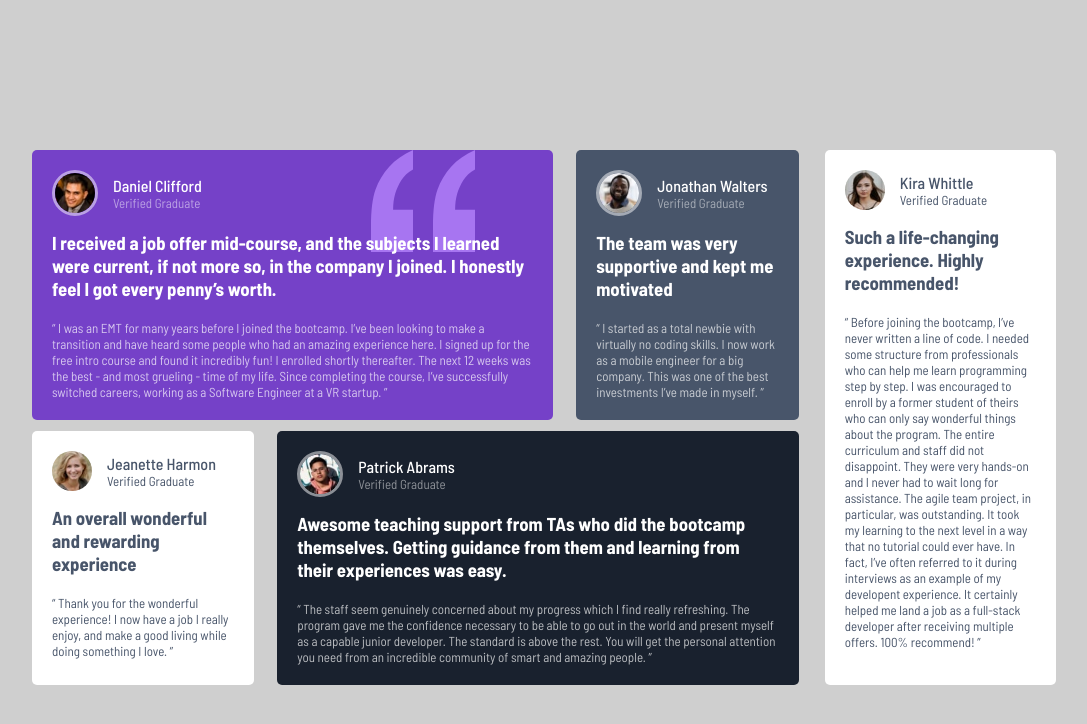
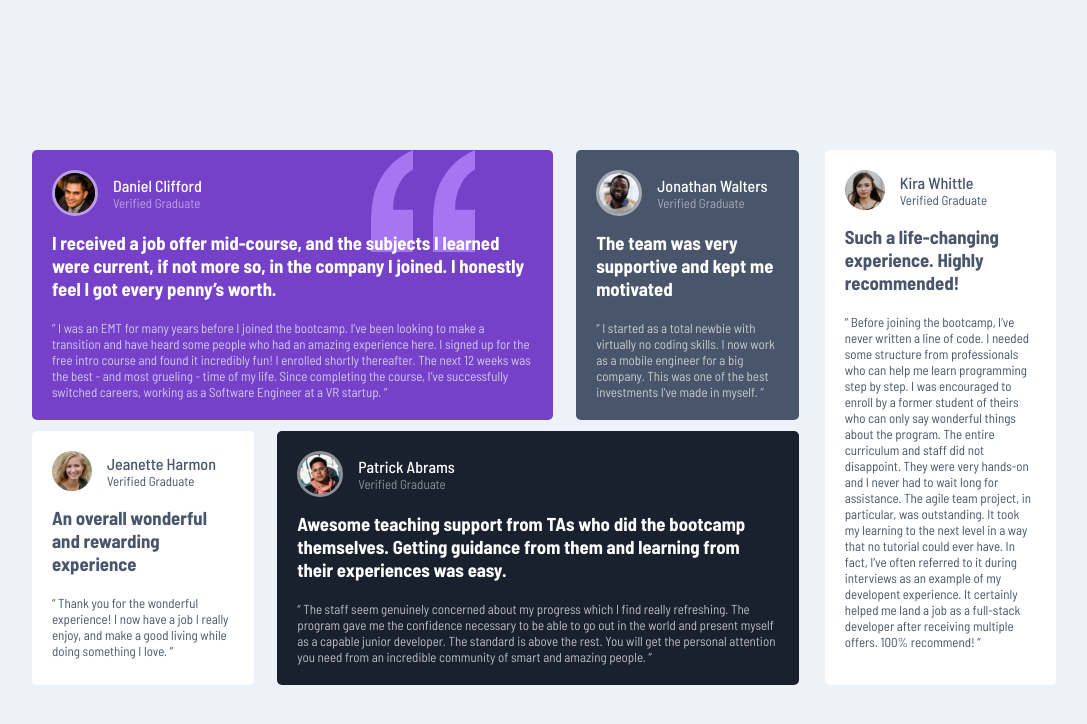
Before and after one commit to mahbubit003/testimonial-grid-section-main, a plain HTML site: page index.html in a window 1280 px wide. Shown: the whole page, without its empty margins (83-1170 px from the left). Drawn offline with Linux system fonts and the light colour scheme.

Commit message:
Update style.css

```diff
--- a/style.css
+++ b/style.css
@@ -5,7 +5,7 @@
 }
 body{
     margin: 20px;
-    background-color: hsl(0, 0%, 81%);
+    background-color: hsl(210, 46%, 95%);
     font-family: 'Barlow Semi Condensed';
 }
 .main-container{
```
